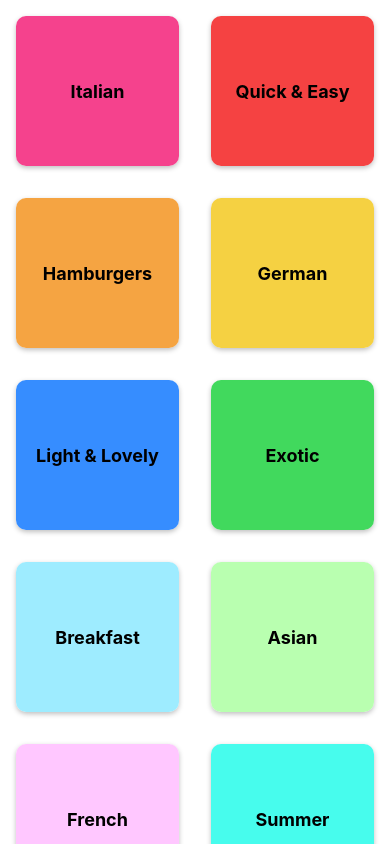
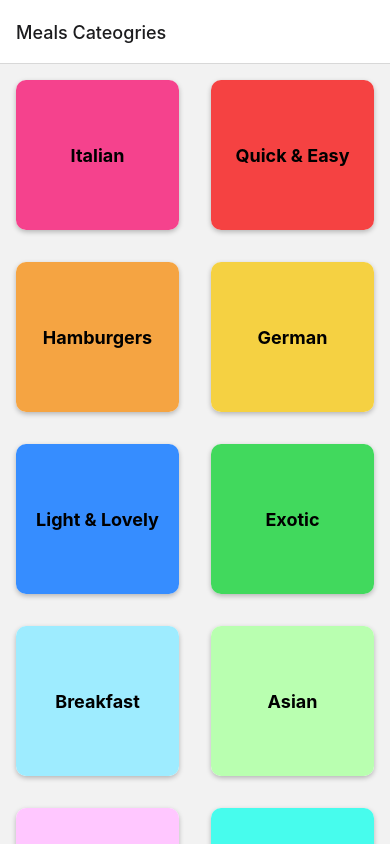
Before and after one commit to IvanRadovic/MEALS-APP---React-Native, a React Native app: screen / in a window 390 px wide. Built offline with nearby package versions, Linux system fonts and the light colour scheme.

Commit message:
AddingStackNavigator

```diff
--- a/App.js
+++ b/App.js
@@ -1,12 +1,22 @@
 import { StatusBar } from 'expo-status-bar';
 import { StyleSheet, Text, View } from 'react-native';
+import { NavigationContainer } from '@react-navigation/native';
+import { createNativeStackNavigator } from '@react-navigation/native-stack';
+
 import CategoriesScreen from './screens/CategoriesScreen';
+
+const Stack = createNativeStackNavigator();
 
 export default function App() {
   return (
     <>
       <StatusBar style='light' />
-      <CategoriesScreen />
+      <NavigationContainer>
+        <Stack.Navigator>
+          <Stack.Screen name='Meals Cateogries' component={CategoriesScreen} />
+        </Stack.Navigator>
+        {/* <CategoriesScreen /> */}
+      </NavigationContainer>
     </>
   );
 }
--- a/package.json
+++ b/package.json
@@ -9,10 +9,14 @@
     "web": "expo start --web"
   },
   "dependencies": {
+    "@react-navigation/native": "^6.1.6",
+    "@react-navigation/native-stack": "^6.9.12",
     "expo": "~48.0.10",
     "expo-status-bar": "~1.4.4",
     "react": "18.2.0",
-    "react-native": "0.71.6"
+    "react-native": "0.71.6",
+    "react-native-safe-area-context": "4.5.0",
+    "react-native-screens": "~3.20.0"
   },
   "devDependencies": {
     "@babel/core": "^7.20.0"
```
Also changed, not shown: 1 other file (tests, documents, lock files or other folders).
